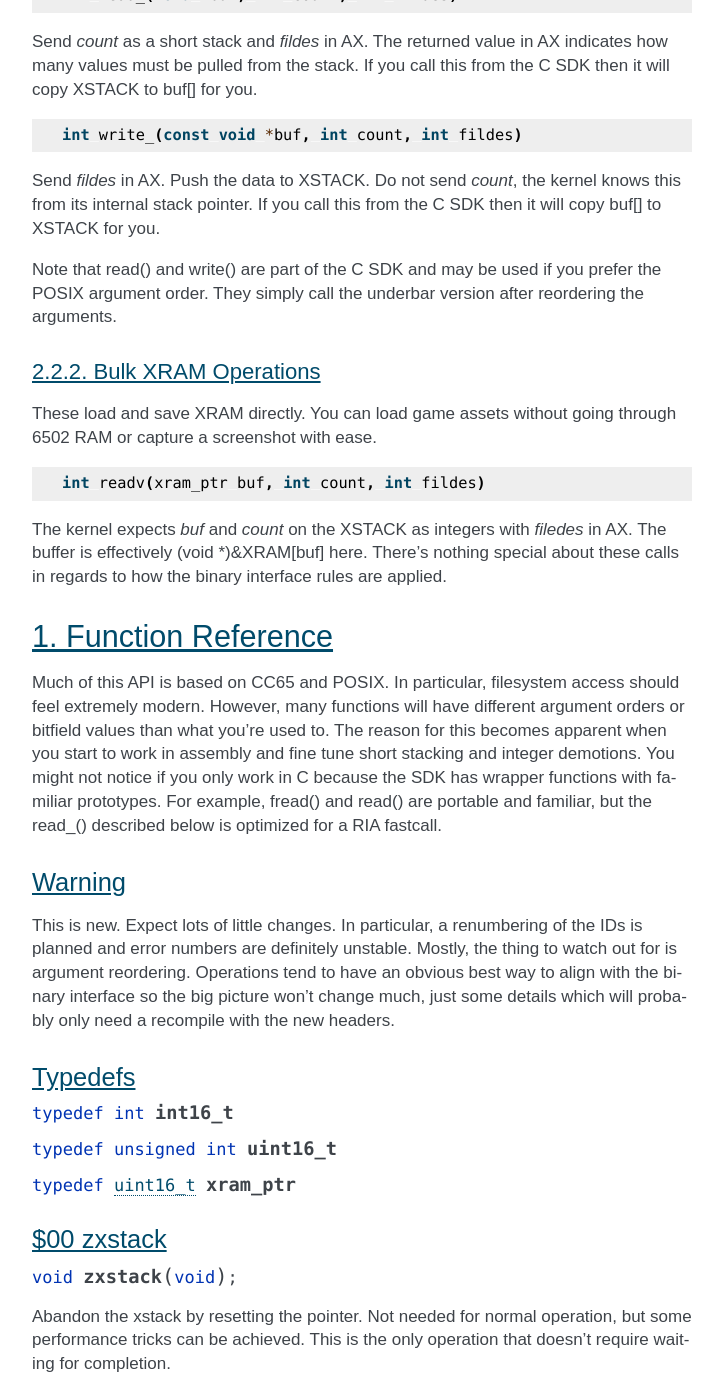
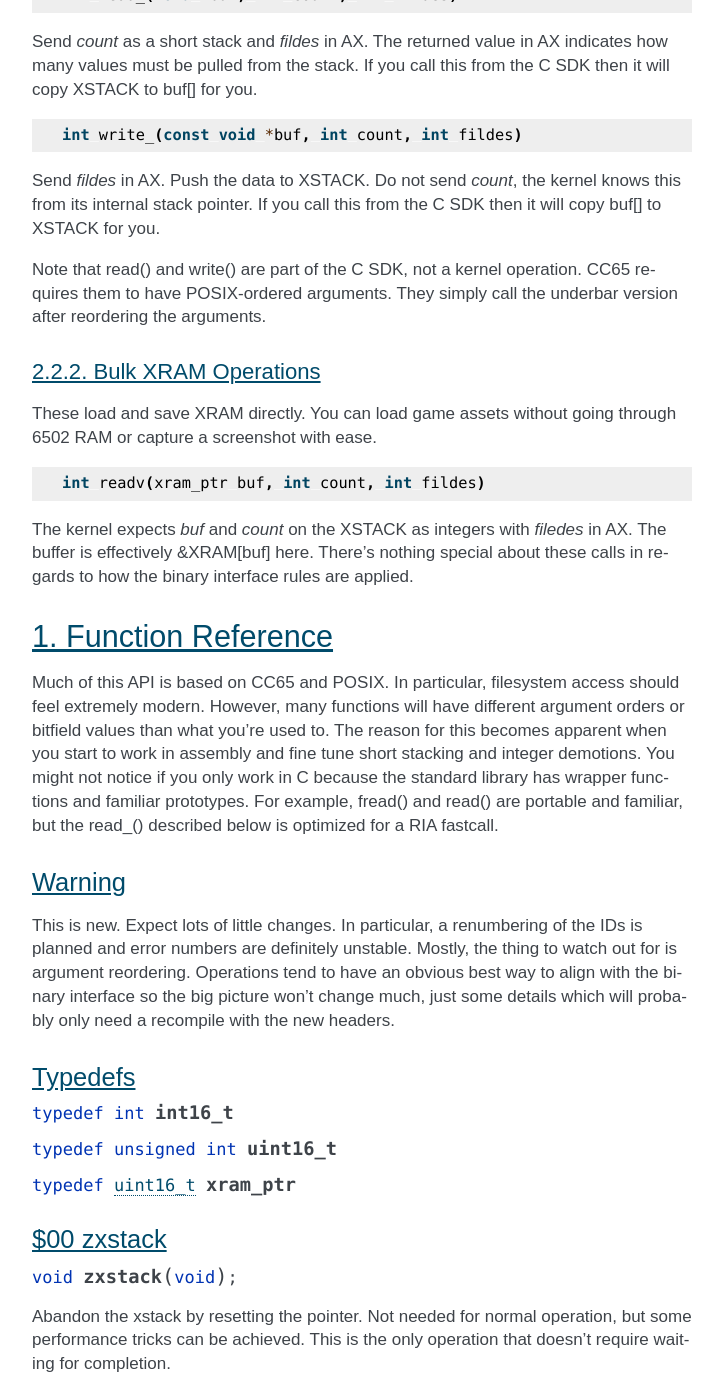
Before and after one commit to picocomputer/picocomputer.github.io, a Sphinx documentation site: the page built from docs/source/api.rst, in a window 1280 px wide and 1400 px high, scrolled down 3121 px. Shown: the whole window, without its empty margins (388-1111 px from the left). Built offline with Sphinx 7.4.7, drawn with Linux system fonts in a browser that asks for light colours; pages that are not in the unit, such as notebooks, are missing from menus; some of the changed text lies outside the part shown.

```diff
--- a/docs/source/api.rst
+++ b/docs/source/api.rst
@@ -49,8 +49,8 @@ Polling is simply snooping on the above program. The RIA_BUSY register is the -2
    wait:
    BIT RIA_BUSY
    BMI wait
-   LDA #RIA_A
-   LDX #RIA_X
+   LDA RIA_A
+   LDX RIA_X
 
 RIA_A and RIA_X will both always be updated to assist with CC65's integer promotion requirements. RIA_SREG is only updated for 32-bit returns. RIA_ERRNO is only updated if there is an error.
 
@@ -100,7 +100,7 @@ Send `count` as a short stack and `fildes` in AX. The returned value in AX indic
 
 Send `fildes` in AX. Push the data to XSTACK. Do not send `count`, the kernel knows this from its internal stack pointer. If you call this from the C SDK then it will copy buf[] to XSTACK for you.
 
-Note that read() and write() are part of the C SDK and may be used if you prefer the POSIX argument order. They simply call the underbar version after reordering the arguments.
+Note that read() and write() are part of the C SDK, not a kernel operation. CC65 requires them to have POSIX-ordered arguments. They simply call the underbar version after reordering the arguments.
 
 2.2.2. Bulk XRAM Operations
 ^^^^^^^^^^^^^^^^^^^^^^^^^^^^^^^^^^^^^^^^^^^^^
@@ -111,12 +111,12 @@ These load and save XRAM directly. You can load game assets without going throug
 
    int readv(xram_ptr buf, int count, int fildes)
 
-The kernel expects `buf` and `count` on the XSTACK as integers with `filedes` in AX. The buffer is effectively (void \*)&XRAM[buf] here. There's nothing special about these calls in regards to how the binary interface rules are applied.
+The kernel expects `buf` and `count` on the XSTACK as integers with `filedes` in AX. The buffer is effectively &XRAM[buf] here. There's nothing special about these calls in regards to how the binary interface rules are applied.
 
 1. Function Reference
 =====================
 
-Much of this API is based on CC65 and POSIX. In particular, filesystem access should feel extremely modern. However, many functions will have different argument orders or bitfield values than what you're used to. The reason for this becomes apparent when you start to work in assembly and fine tune short stacking and integer demotions. You might not notice if you only work in C because the SDK has wrapper functions with familiar prototypes. For example, fread() and read() are portable and familiar, but the read_() described below is optimized for a RIA fastcall.
+Much of this API is based on CC65 and POSIX. In particular, filesystem access should feel extremely modern. However, many functions will have different argument orders or bitfield values than what you're used to. The reason for this becomes apparent when you start to work in assembly and fine tune short stacking and integer demotions. You might not notice if you only work in C because the standard library has wrapper functions and familiar prototypes. For example, fread() and read() are portable and familiar, but the read_() described below is optimized for a RIA fastcall.
 
 Warning
 -------
@@ -249,7 +249,7 @@ $10 xreg
 
 $FF exit
 -----------
-.. c:function:: void exit(int status);
+.. c:function:: void exit(int status)
 
    Halt the 6502 and return to the kernel command interface. This is the only operation that does not return. RESB will be pulled down before the next instruction can execute. Status is currently ignored but will be used in the future.
 
```
Also changed, not shown: other parts of docs/source/api.rst (+7 -7 lines), docs/source/index.rst (+10 -1 lines), 1 other file.
